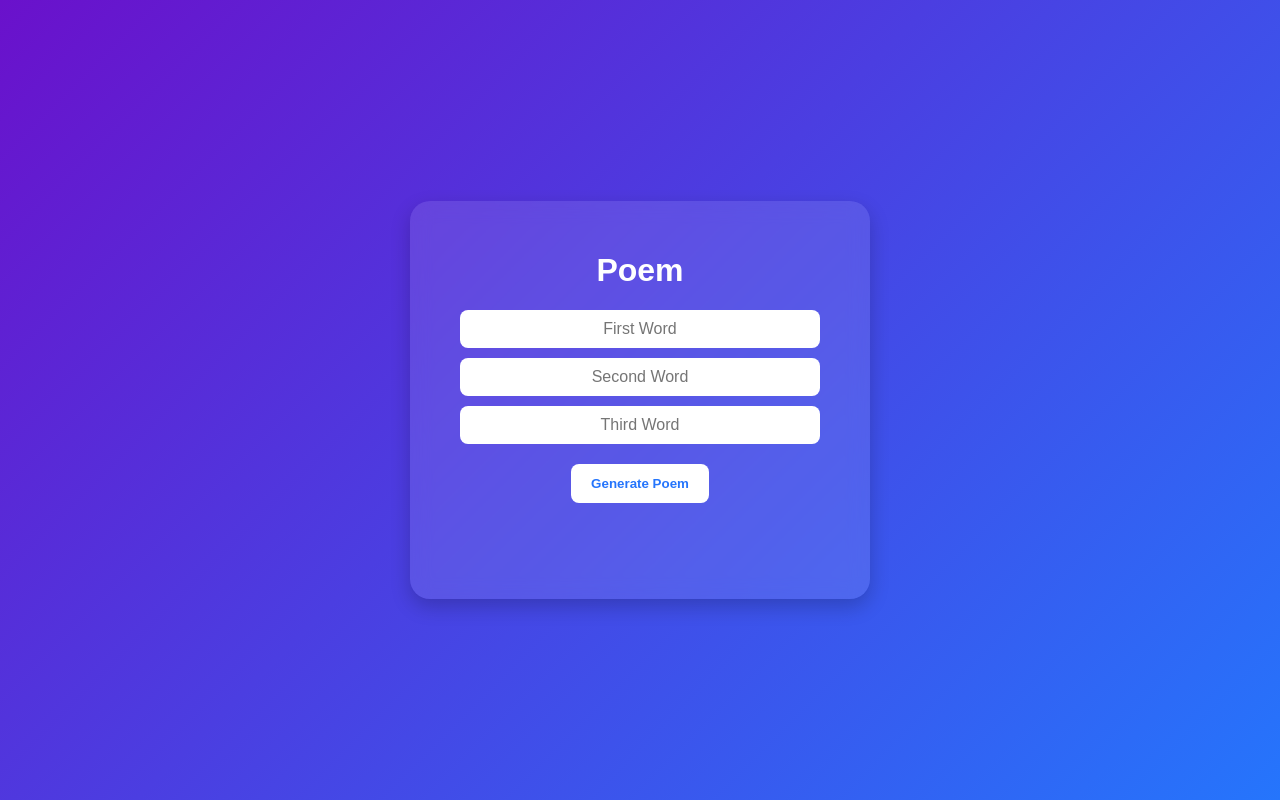
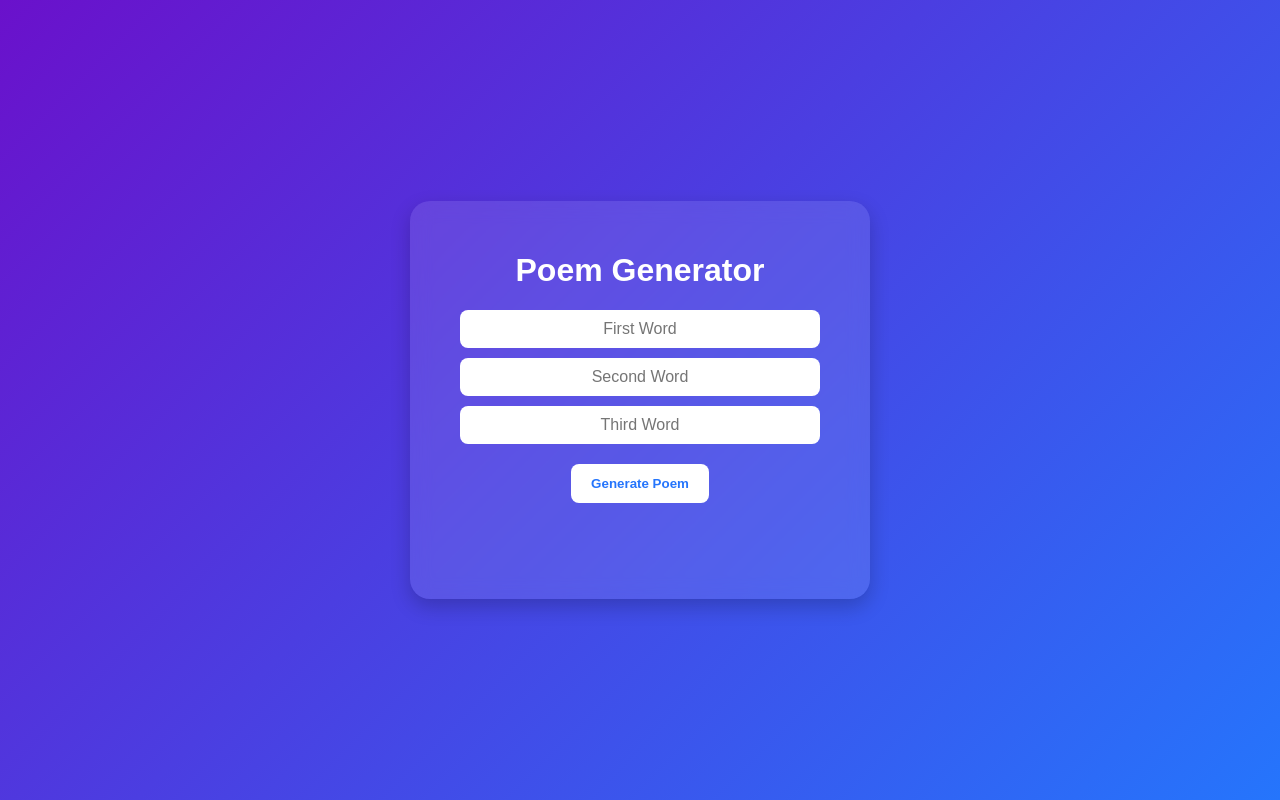
Before and after one commit to Padmasriariveni/poem-generator, a plain HTML site: page index.html in a window 1280 px wide. Drawn offline with Linux system fonts and the light colour scheme.

Commit message:
Updated index.html

```diff
--- a/index.html
+++ b/index.html
@@ -8,7 +8,7 @@
 </head>
 <body>
   <div class="container">
-    <h1 class="title">Poem</h1>
+    <h1 class="title">Poem Generator</h1>
     <div class="input-group">
       <input type="text" id="word1" placeholder="First Word">
       <input type="text" id="word2" placeholder="Second Word">
```
